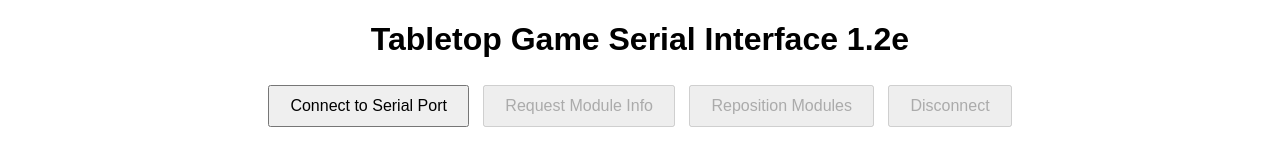
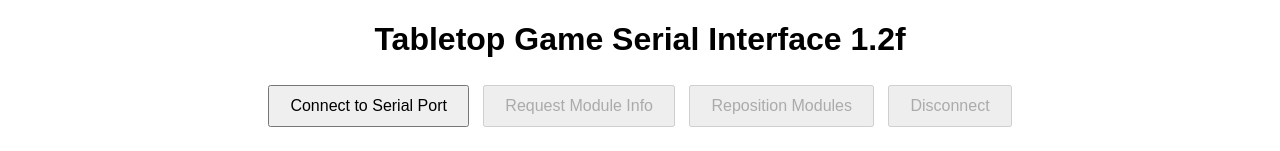
Before and after one commit to AEKEinsfeldt/serial-web-demo, a plain HTML site: page index.html in a window 1280 px wide. Shown: the top 151 px of the page. Drawn offline with Linux system fonts and the light colour scheme.

Commit message:
Update index.htmlhh

```diff
--- a/index.html
+++ b/index.html
@@ -11,7 +11,7 @@
     </style>
 </head>
 <body>
-    <h1>Tabletop Game Serial Interface 1.2e  </h1>
+    <h1>Tabletop Game Serial Interface 1.2f  </h1>
     <button id="connectButton">Connect to Serial Port</button>
     <button id="sendModuleInfo" disabled>Request Module Info</button>
     <button id="repositionModules" disabled>Reposition Modules</button>
@@ -105,7 +105,7 @@ async function connectSerial() {
             const packet = new Uint8Array([0x02, tam, command, 3, subCommand, data5, data6, 0, 0]);
             packet.length = packet[1] + 1;
             packet[packet[1]] = calculateChecksum(packet.slice(0, packet[1]-1));
-            await writer.write(packet.slice(0, packet[1]+1)));
+            await writer.write(packet.slice(0, packet[1]+1));
             log(`Sent command 0x${command.toString(16)}`);
         }
 
```
